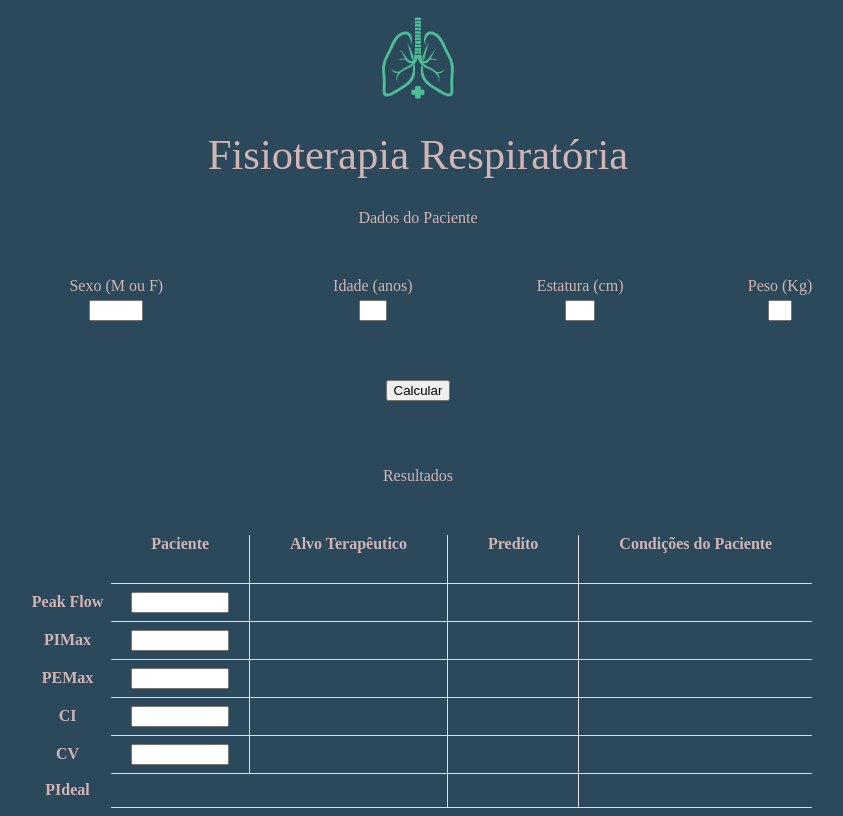
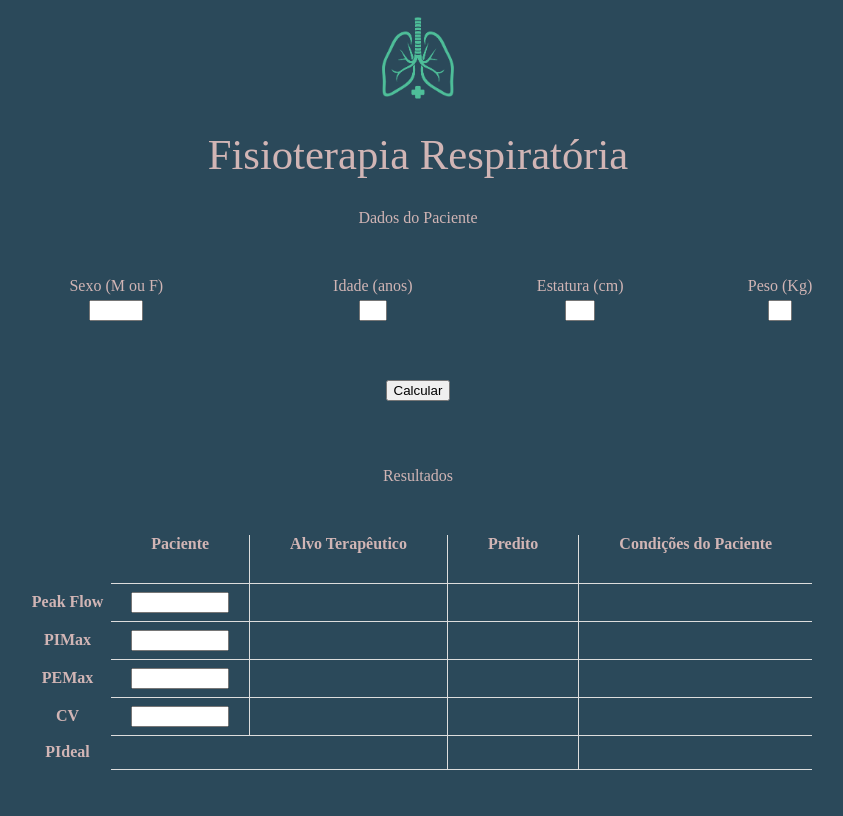
Before and after one commit to williamguilhermesouza/fisiorespiratoriaweb, a React (Create React App) app: page / in a window 1280 px wide. Shown: the whole page, without its empty margins (222-1065 px from the left). Built offline with nearby package versions, Linux system fonts and the light colour scheme.

Commit message:
removed CI table entry

```diff
--- a/src/App.js
+++ b/src/App.js
@@ -314,13 +314,6 @@ function App() {
                     <td className="tableEnd" id="peCondition"></td>
                 </tr>
                 <tr>
-                    <th className="tableLeft">CI</th>
-                    <td className="tableBegin"><input className="tableInput" type="number" onChange={e => handleCiChange(e)}/></td>
-                    <td id="calcciTarget"></td>
-                    <td id="calcci"></td>
-                    <td className="tableEnd" id="ciCondition"></td>
-                </tr>
-                <tr>
                     <th className="tableLeft">CV</th>
                     <td className="tableBegin"><input className="tableInput" type="number" onChange={e => handleCvChange(e)}/></td>
                     <td id="calccvTarget"></td>
```
